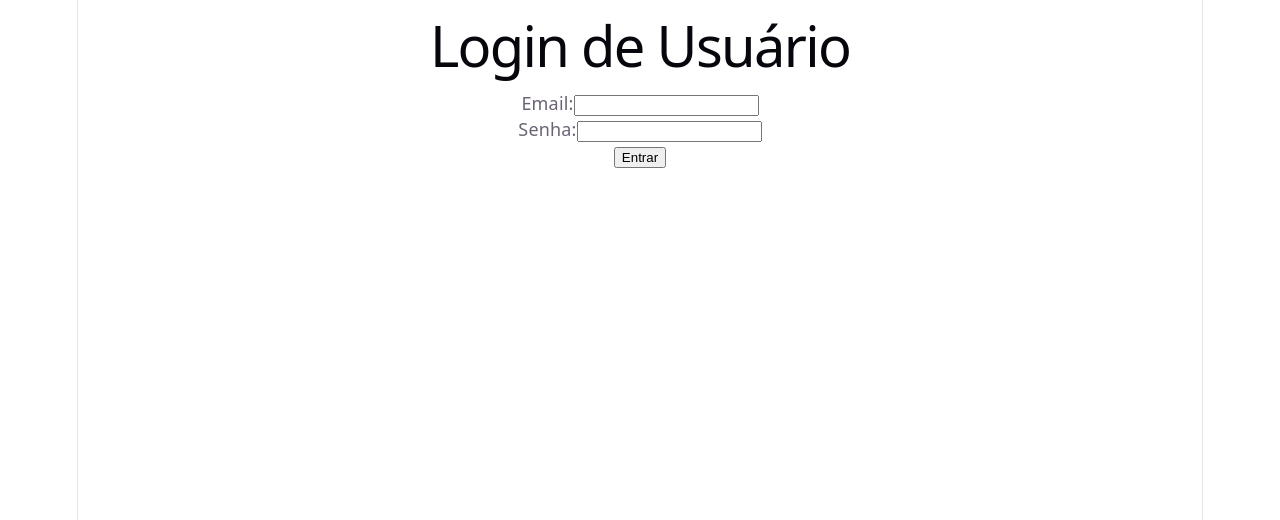
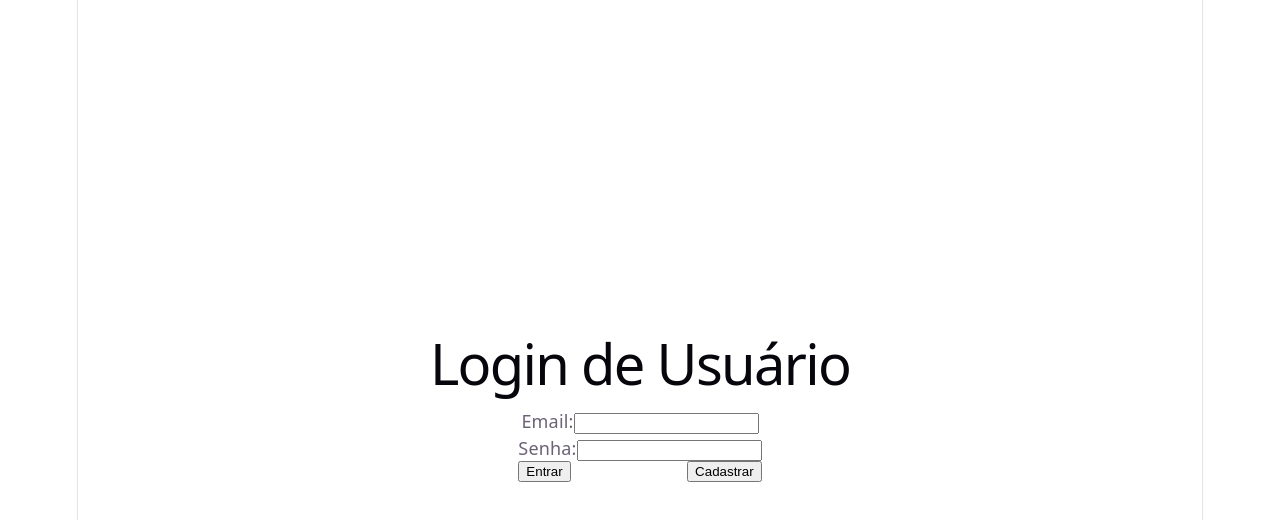
Before and after one commit to Cub430jaded/KIRON-TCC, a React (Vite) app in the folder KIRON-TCC/: page /cadastro in a window 1280 px wide. Shown: the top 520 px of the page. Built offline with nearby package versions, Linux system fonts and the light colour scheme.

Commit message:
dinamica de navegação e cadastro de usuario

```diff
--- a/KIRON-TCC/src/App.jsx
+++ b/KIRON-TCC/src/App.jsx
@@ -1,11 +1,18 @@
 import './App.css'
+import { useState } from 'react'
 import LoginUsuario from './pages/LoginUsuario/LoginUsuario.jsx'
-import styles from'./pages/LoginUsuario/LoginUsuario.module.css'
+import CadastroCliente from './pages/CadastroCliente/CadastroCliente.jsx'
+
 function App() {
+  const [currentPage, setCurrentPage] = useState('login')
 
   return (
     <>
-      <LoginUsuario />
+      {currentPage === 'login' ? (
+        <LoginUsuario onCadastro={() => setCurrentPage('cadastro')} />
+      ) : (
+        <CadastroCliente />
+      )}
     </>
   )
 }
--- a/KIRON-TCC/src/pages/CadastroCliente/CadastroCliente.jsx
+++ b/KIRON-TCC/src/pages/CadastroCliente/CadastroCliente.jsx
@@ -1,6 +1,8 @@
+import styles from './CadastroCliente.module.css';
+
 const CadastroCliente = () => {
   return (
-    <div>
+    <div className={styles['cadastro-container']}>
         <h1>Cadastro de Cliente</h1>
         <form>
             <label htmlFor="nome">Nome:</label>
@@ -9,12 +11,22 @@ const CadastroCliente = () => {
             <label htmlFor="email">Email:</label>
             <input type="email" id="email" name="email" required />
             <br />
+            <label htmlFor="cpf">CPF:</label>
+            <input type="text" id="cpf" name="cpf" required />
+            <br />
             <label htmlFor="telefone">Telefone:</label>
             <input type="tel" id="telefone" name="telefone" required />
             <br />
+            <label htmlFor="senha">Senha:</label>
+            <input type="password" id="senha" name="senha" required />
+            <br />
+            <label htmlFor="confirmar-senha">Confirmar Senha:</label>
+            <input type="password" id="confirmar-senha" name="confirmar-senha" required />
             <button type="submit">Cadastrar</button>
         </form>
     </div>
+
+
   );
 }
 export default CadastroCliente;
--- a/KIRON-TCC/src/pages/CadastroCliente/CadastroCliente.module.css
+++ b/KIRON-TCC/src/pages/CadastroCliente/CadastroCliente.module.css
@@ -0,0 +1,7 @@
+.cadastro-container {
+  display: flex;
+  flex-direction: column;
+  align-items: center;
+  justify-content: center;
+  height: 100vh;
+}
--- a/KIRON-TCC/src/pages/LoginUsuario/LoginUsuario.jsx
+++ b/KIRON-TCC/src/pages/LoginUsuario/LoginUsuario.jsx
@@ -1,8 +1,8 @@
 import styles from './LoginUsuario.module.css'
 
-const LoginUsuario = () => {
+const LoginUsuario = ({ onCadastro }) => {
   return (
-    <div className={styles.loginContainer}>
+    <div className={styles['login-container']}>
         <h1>Login de Usuário</h1>
         <form>
             <label htmlFor="email">Email:</label>
@@ -11,7 +11,10 @@ const LoginUsuario = () => {
             <label htmlFor="senha">Senha:</label>
             <input type="password" id="senha" name="senha" required />
             <br />
-            <button type="submit">Entrar</button>
+            <div className={styles['botao-container']}>
+                <button type="submit">Entrar</button>
+                <button type="button" onClick={onCadastro}>Cadastrar</button>
+            </div>
         </form>
     </div>
   );
--- a/KIRON-TCC/src/pages/LoginUsuario/LoginUsuario.module.css
+++ b/KIRON-TCC/src/pages/LoginUsuario/LoginUsuario.module.css
@@ -4,5 +4,11 @@
   align-items: center;
   justify-content: center;
   height: 100vh;
-  background-color: aquamarine;
-}
+  }
+
+  .botao-container {
+    display: flex;
+    justify-content: space-between;
+    width: 100%;
+    max-width: 300px;
+  }
```
Also changed, not shown: KIRON-TCC/src/routes/AppRoutes.jsx (+10 -24 lines).
